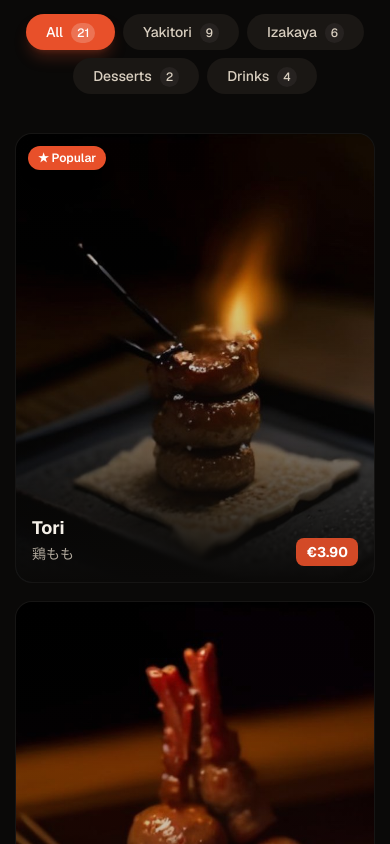
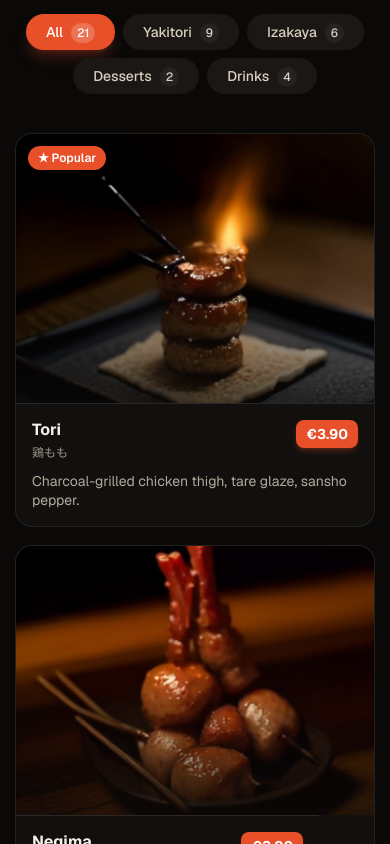
Before and after one commit to fatihayyildiz/kyo-grill, a Next.js app: page / in a window 390 px wide. Shown: the part 1120-1964 px from the top of the page. Built offline with nearby package versions, Linux system fonts and the light colour scheme.

Commit message:
Menu cards: clearer mobile layout - image + content block with name/price row and description

```diff
--- a/components/MenuSection.tsx
+++ b/components/MenuSection.tsx
@@ -81,9 +81,9 @@ export default function MenuSection({ items }: { items: MenuItem[] }) {
           <button
             key={item.id}
             onClick={() => setSelected(item)}
-            className="group relative overflow-hidden rounded-2xl bg-coal-900 text-left ring-1 ring-white/5 transition-all hover:-translate-y-1 hover:ring-ember-500/40"
+            className="group flex flex-col overflow-hidden rounded-2xl bg-coal-900 text-left ring-1 ring-white/10 transition-all hover:-translate-y-1 hover:ring-ember-500/40"
           >
-            <div className="relative aspect-[4/5] overflow-hidden">
+            <div className="relative aspect-[4/3] overflow-hidden">
               {/* eslint-disable-next-line @next/next/no-img-element */}
               <img
                 src={item.img}
@@ -91,7 +91,7 @@ export default function MenuSection({ items }: { items: MenuItem[] }) {
                 loading="lazy"
                 className="h-full w-full object-cover transition-transform duration-500 group-hover:scale-110"
               />
-              <div className="absolute inset-0 bg-gradient-to-t from-coal-950 via-coal-950/20 to-transparent" />
+              <div className="absolute inset-0 bg-gradient-to-t from-coal-950/70 via-transparent to-transparent" />
               {item.popular && (
                 <span className="absolute left-3 top-3 rounded-full bg-ember-500 px-2.5 py-1 text-xs font-semibold text-white shadow-lg">
                   ★ Popular
@@ -102,19 +102,24 @@ export default function MenuSection({ items }: { items: MenuItem[] }) {
                   V
                 </span>
               )}
-              <div className="absolute inset-x-0 bottom-0 flex items-end justify-between gap-2 p-4">
-                <div>
-                  <h3 className="text-lg font-bold text-cream-100">
+            </div>
+            <div className="flex flex-1 flex-col gap-2 border-t border-white/10 p-4">
+              <div className="flex items-start justify-between gap-3">
+                <div className="min-w-0">
+                  <h3 className="text-base font-bold leading-tight text-cream-100">
                     {item.name}
                   </h3>
-                  <span className="font-jp text-sm text-cream-300/80">
+                  <span className="font-jp text-xs text-cream-300/70">
                     {item.jp}
                   </span>
                 </div>
-                <span className="shrink-0 rounded-lg bg-ember-500/90 px-2.5 py-1 text-sm font-bold text-white">
+                <span className="shrink-0 rounded-lg bg-ember-500 px-2.5 py-1 text-sm font-bold text-white shadow-md shadow-ember-500/25">
                   {formatPrice(item.price)}
                 </span>
               </div>
+              <p className="line-clamp-2 text-sm leading-snug text-cream-300/80">
+                {item.desc}
+              </p>
             </div>
           </button>
         ))}
```
